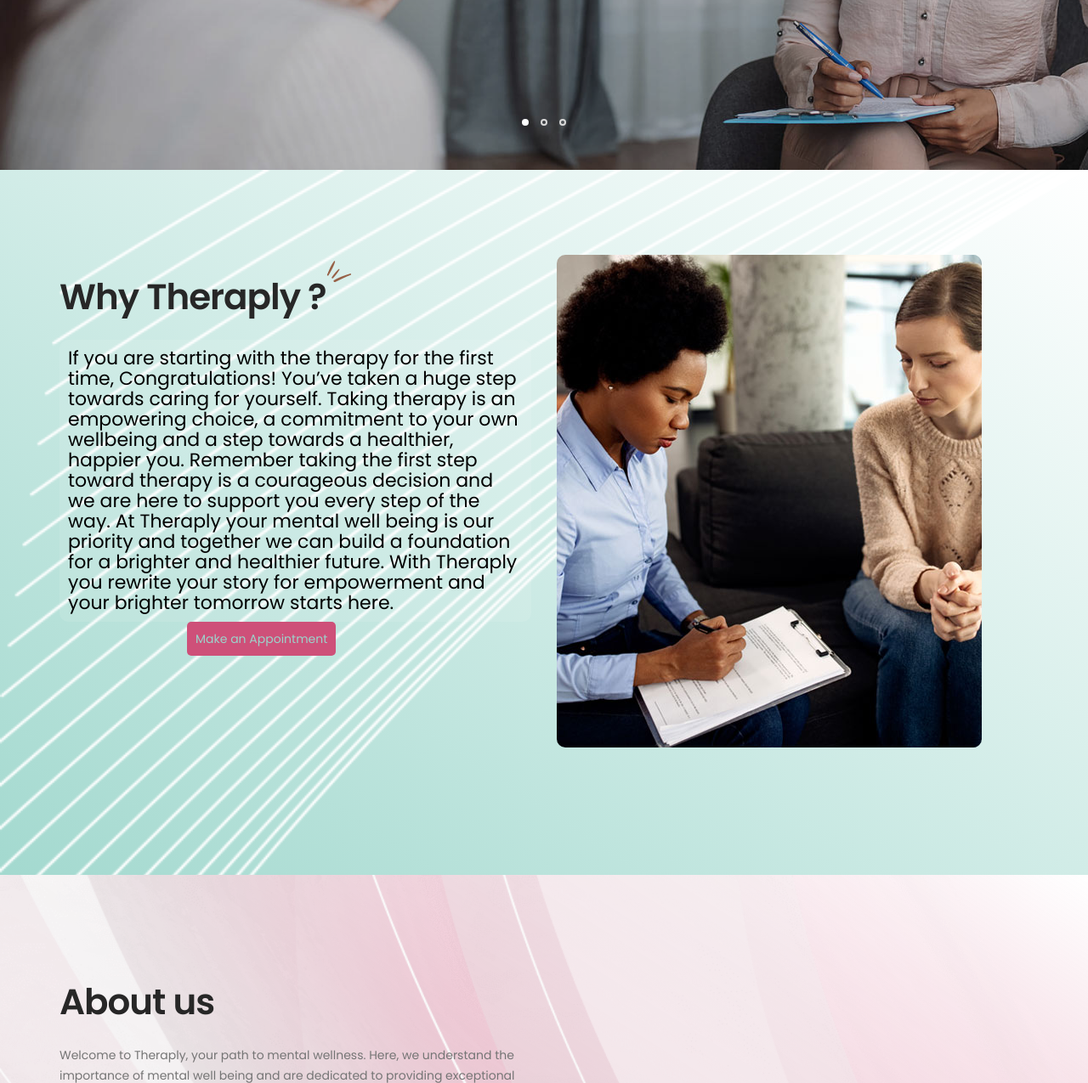
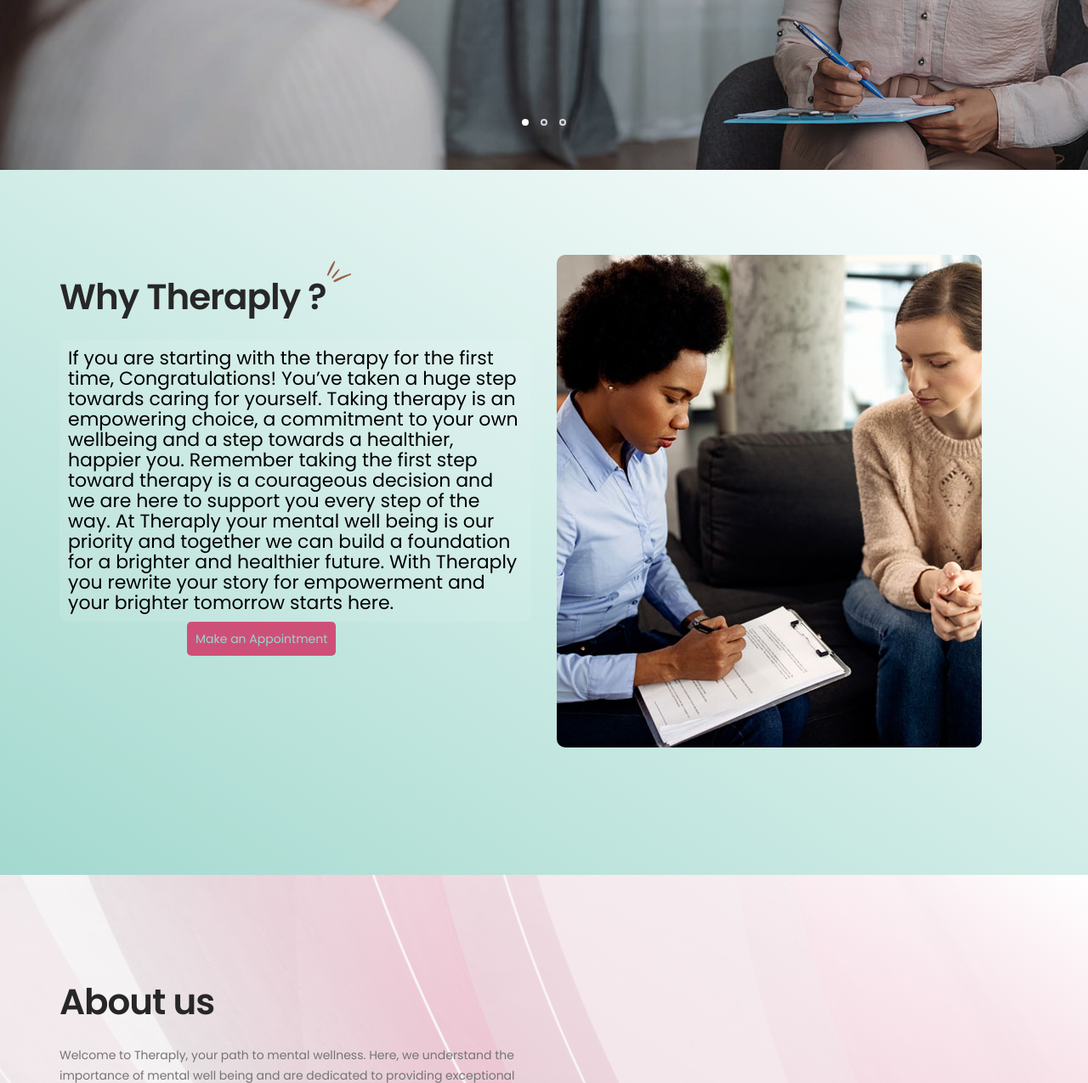
Before and after one commit to Mihirsethi007/Psychology, a Flask app: page / in a window 1280 px wide. Shown: the part 565-1840 px from the top of the page at 85% size. Run offline with Flask 3, Linux system fonts and the light colour scheme; some libraries are stand-ins or nearby versions.

Commit message:
design changes

```diff
--- a/static/css/css/tooplate-style.css
+++ b/static/css/css/tooplate-style.css
@@ -479,7 +479,7 @@ shades from logo
     /* background-color: #e989a9; */
     /* background-color: #D95988; */
     /* background-color: #A3D9CF; */
-    background: url('/static/img/background_img/tabs-one-shape-1.png'), linear-gradient(to top right, #A3D9CF , rgba(255,255,255,0.5));
+    background: linear-gradient(to top right, #A3D9CF , rgba(255,255,255,0.5));
     /* background: url('/static/img/images/about-four-img-1.jpg')  no-repeat top center; */
     background-size: cover;
     /* background-position: center; */
--- a/templates/main_scr.html
+++ b/templates/main_scr.html
@@ -133,7 +133,7 @@
                     </button>
 
                     <!-- lOGO TEXT HERE -->
-                    <a href="/index4" class="navbar-brand">
+                    <a href="/" class="navbar-brand">
                         <img src="{{ url_for('static', filename='img/main_logo.png') }}"
                         style="display: inline-block; margin-top: -30px;  width:200px; height:80px">
                     </a>
```
